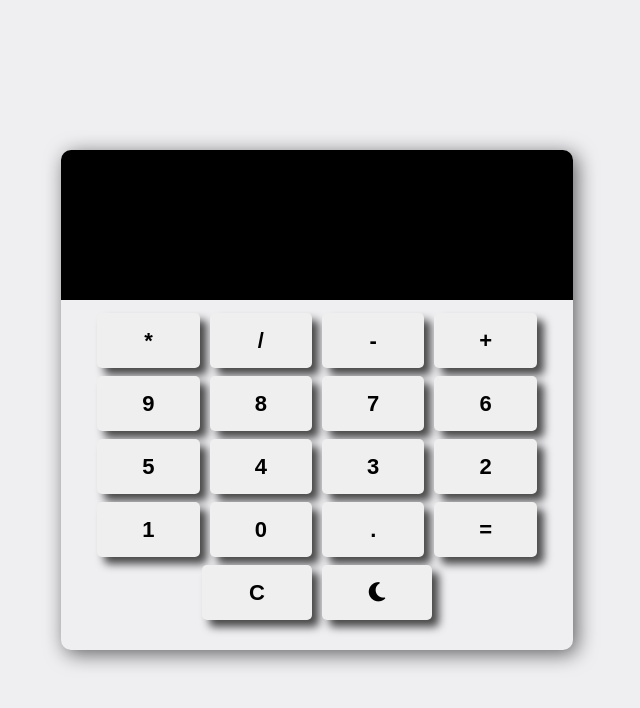
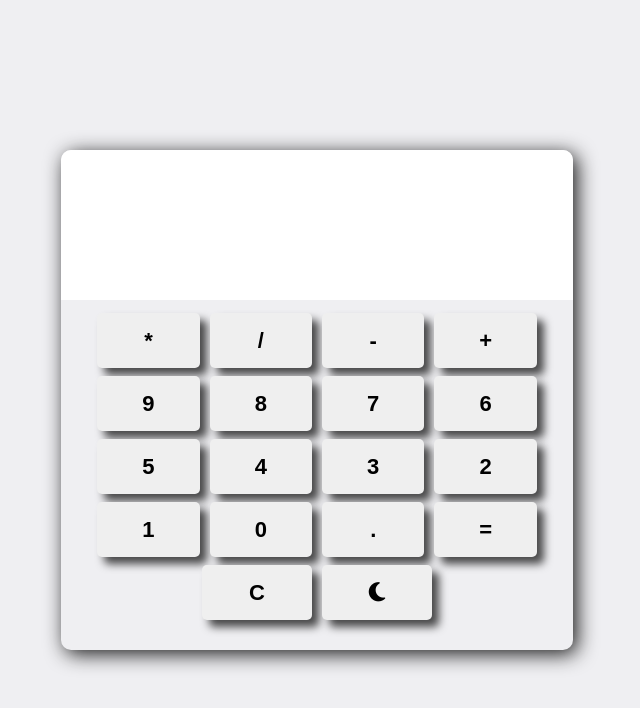
Before and after one commit to RuRuuuu/Calculator, a plain HTML site: page index.html in a window 1280 px wide. Both pictures are taken after a click on the button 700 px from the left and 592 px from the top of the page. Shown: the whole page, without its empty margins (323-963 px from the left). Drawn offline with nearby package versions, Linux system fonts and the light colour scheme.

Commit message:
my commit

```diff
--- a/script.js
+++ b/script.js
@@ -166,7 +166,7 @@ $("#num16").on("click", function(){
 
 const buton = document.querySelectorAll(".btn");
 const screen = document.querySelector(".screen");
-const egualBtn = document.querySelector(".btn-equal");
+const equalBtn = document.querySelector(".btn-equal");
 const erase = document.querySelector(".btn-erase");
 
 
@@ -189,15 +189,17 @@ $("#num17").click(function() {
 
 
 
-    $(".black").on("click", function(){
-        $(".screen").css("background-color", "black");
-        $(".screen").css("color", "white");
+    const blac = document.querySelector(".black");
+    console.log(blac)
 
+    blac.addEventListener("click",function(){
+          if (screen.style.backgroundColor === "white") {
+            screen.style.backgroundColor = "black";
+            screen.style.color = "white";
 
-        setTimeout(function(){
-    $(".black").on("click", function(){
-        $(".screen").css("background-color", "white");
-        $(".screen").css("color", "black");
+          } else {
+            screen.style.backgroundColor = "white";
+            screen.style.color = "black";
+
+          }
     })
-        }, 500)
-    })
--- a/style.css
+++ b/style.css
@@ -16,7 +16,7 @@ body{
 .calculator{
     width:40vw;
     height: 500px;
-    box-shadow: 4px 4px 20px rgb(0,0,0,0.6);
+    box-shadow: 4px 4px 20px rgb(0,0,0,0.9);
     border-radius: 10px;
     overflow: hidden;
 }
@@ -30,7 +30,8 @@ form input{
     text-align: right;
     border: none;
     pointer-events:none ;
-    color:black
+    color:black;
+    background-color: white;
 
 }
 
@@ -141,7 +142,7 @@ form input{
 
 
      .btn{
-        width:40px;
+        width:50px;
         height:50px ;
         margin:7px;
      }
```
